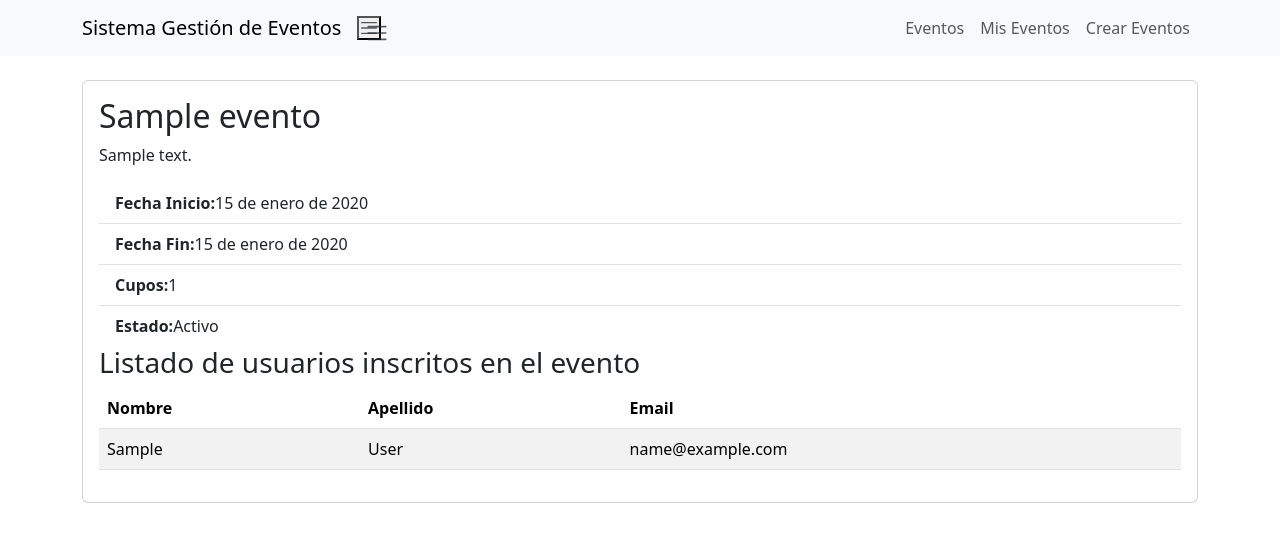
After one commit to RonnyQuinde/Eventos, a Django app: page /evento/1/ in a window 1280 px wide. The commit adds this page. Shown: the top 542 px of the page. Run offline with Django 5.2, Linux system fonts and the light colour scheme; a user stored in the database is signed in; tables that the repository leaves empty hold one stand-in row (values such as "Sample post"); some libraries are stand-ins or nearby versions.

Commit message:
Commit Final Jornada

```diff
--- /dev/null
+++ b/Eventos/urls.py
@@ -0,0 +1,16 @@
+from django.urls import path
+from .views import (
+    RegistroUsuarioView, CustomLoginView, ListaEventosView, DetalleEventoView, CrearEventoView,
+    MisEventosView, InscribirEventoView, CustomLogoutView
+)
+
+urlpatterns = [
+    path('', ListaEventosView.as_view(), name='lista_eventos'),
+    path('registro/', RegistroUsuarioView.as_view(), name='registro'),
+    path('login/', CustomLoginView.as_view(), name='login'),
+    path('logout/', CustomLogoutView.as_view(), name='logout'),
+    path('evento/<int:pk>/', DetalleEventoView.as_view(), name='detalle_evento'),
+    path('evento/<int:pk>/inscribir/', InscribirEventoView.as_view(), name='inscribir_evento'),
+    path('evento/crear/', CrearEventoView.as_view(), name='crear_eventos'),
+    path('mis-eventos/', MisEventosView.as_view(), name='mis_eventos'),
+]
--- a/Eventos/views.py
+++ b/Eventos/views.py
@@ -1,11 +1,66 @@
 from django.contrib import messages
 from django.contrib.auth import login, logout
+from django.contrib.auth.mixins import LoginRequiredMixin, UserPassesTestMixin
 from django.contrib.auth.views import LoginView
 from django.shortcuts import render, redirect
 from django.urls import reverse_lazy
 from django.views import View
-from django.views.generic import CreateView
-from Eventos.forms import RegistroUsuarioForm
+from django.views.generic import CreateView, ListView, DetailView
+from Eventos.forms import RegistroUsuarioForm, EventoForm
+from Eventos.models import Eventos
+
+
+class ListaEventosView(LoginRequiredMixin, ListView):
+    model = Eventos
+    template_name = 'Eventos/lista_eventos.html'
+
+    context_object_name = 'Eventos'
+
+    def get_queryset(self):
+        if self.request.user.rol == 'admin':
+            return Eventos.objects.all()
+        return Eventos.objects.filter(estado=True)
+
+class DetalleEventoView(LoginRequiredMixin, DetailView):
+    model = Eventos
+    template_name = 'Eventos/detalle_evento.html'
+    context_object_name = 'evento'
+
+class InscribirEventoView(LoginRequiredMixin, DetailView):
+    model = Eventos
+
+    def get(self, request, *args, **kwargs):
+        evento = self.get_object()
+        if request.user not in evento.inscritos.all() and evento.inscritos.count() < evento.cupos:
+            evento.inscritos.add(request.user)
+            messages.success(request, f'Se ha inscrito exitosamente en el evento {evento.nombre}')
+        else:
+            messages.error(request, 'No se pudo realizar la inscripción. El evento puede estar lleno o ya está inscrito')
+        return redirect('detalle_evento', pk=evento.pk)
+
+
+class CrearEventoView(LoginRequiredMixin, UserPassesTestMixin, CreateView):
+    model = Eventos
+    form_class = EventoForm
+    template_name = 'Eventos/eventos_form.html'
+    success_url = reverse_lazy('lista_eventos')
+
+    def test_func(self):
+        return self.request.user.rol == 'admin'
+
+    def form_valid(self, form):
+        response = super().form_valid(form)
+        messages.success(self.request, 'El evento se ha creado correctamente')
+        return response
+
+
+class MisEventosView(LoginRequiredMixin, ListView):
+    model = Eventos
+    template_name = 'Eventos/lista_eventos.html'
+    context_object_name = 'Eventos'
+
+    def get_queryset(self):
+        return self.request.user.Eventos_Inscritos.all()
 
 
 class CustomLoginView(LoginView):
@@ -20,12 +75,10 @@ class CustomLogoutView(View):
         logout(request)
         messages.success(request, 'Se ha cerrado la sesión exitosamente.')
         response = redirect('login')
-
-
-
-
-
-
+        response['Cache-Control'] = 'no-cache, no-store, must-revalidate'
+        response['Pragma'] = 'no-cache'
+        response['Expires'] = '0'
+        return response
 
 class RegistroUsuarioView(CreateView):
     form_class = RegistroUsuarioForm
--- a/SistemaGestionEventosP/settings.py
+++ b/SistemaGestionEventosP/settings.py
@@ -129,3 +129,5 @@ STATIC_URL = 'static/'
 DEFAULT_AUTO_FIELD = 'django.db.models.BigAutoField'
 
 AUTH_USER_MODEL = 'Eventos.Usuario'
+LOGIN_REDIRECT_URL = 'lista_eventos'
+LOGOUT_REDIRECT_URL = 'login'
--- a/SistemaGestionEventosP/urls.py
+++ b/SistemaGestionEventosP/urls.py
@@ -1,22 +1,12 @@
-"""
-URL configuration for SistemaGestionEventosP project.
 
-The `urlpatterns` list routes URLs to views. For more information please see:
-    https://docs.djangoproject.com/en/5.0/topics/http/urls/
-Examples:
-Function views
-    1. Add an import:  from my_app import views
-    2. Add a URL to urlpatterns:  path('', views.home, name='home')
-Class-based views
-    1. Add an import:  from other_app.views import Home
-    2. Add a URL to urlpatterns:  path('', Home.as_view(), name='home')
-Including another URLconf
-    1. Import the include() function: from django.urls import include, path
-    2. Add a URL to urlpatterns:  path('blog/', include('blog.urls'))
-"""
 from django.contrib import admin
-from django.urls import path
+from django.urls import path, include
+
+from Eventos.views import CustomLoginView, CustomLogoutView
 
 urlpatterns = [
     path('admin/', admin.site.urls),
+    path('', include('Eventos.urls')),
+    path('login/', CustomLoginView.as_view(), name='login'),
+    path('logout/', CustomLogoutView.as_view(), name='logout'),
 ]
--- /dev/null
+++ b/templates/Eventos/detalle_evento.html
@@ -0,0 +1,51 @@
+{% extends 'base.html' %}
+{% block titulo %}{{ evento.nombre }}{% endblock %}
+{% block content %}
+<div class="card">
+    <div class="card-body">
+        <h2 class="card-title">{{ evento.nombre }}</h2>
+        <p class="card-text">{{ evento.descripcion }}</p>
+        <ul class="list-group list-group-flush">
+            <li class="list-group-item"><strong>Fecha Inicio:</strong>{{ evento.fecha_inicio }}</li>
+            <li class="list-group-item"><strong>Fecha Fin:</strong>{{ evento.fecha_fin }}</li>
+            <li class="list-group-item"><strong>Cupos:</strong>{{ evento.cupos }}</li>
+            <li class="list-group-item"><strong>Estado:</strong>{% if evento.estado %}Activo{% else %}Inactivo{% endif %}</li>
+        </ul>
+
+        {% if user.rol == 'normal' and evento.estado %}
+            {% if user in evento.inscritos.all %}
+                <p class="mt-3 text-success">Ya estás inscrito en este evento.</p>
+            {% else %}
+                <a href="{% url 'inscribir_evento' evento.pk %}" class="btn btn-primary mt-3">Inscribirse</a>
+            {% endif %}
+        {% endif %}
+
+        {% if user.rol == 'admin' %}
+            <h3 class="mt-4>">Listado de usuarios inscritos en el evento</h3>
+            <table class="table table-striped datatable">
+                <thead>
+                    <tr>
+                        <th>Nombre</th>
+                        <th>Apellido</th>
+                        <th>Email</th>
+                    </tr>
+                </thead>
+                <tbody>
+                    {% for usuario in evento.inscritos.all %}
+                        <tr>
+                            <td>{{ usuario.first_name }}</td>
+                            <td>{{ usuario.last_name }}</td>
+                            <td>{{ usuario.email }}</td>
+                        </tr>
+                    {% empty %}
+                        <tr>
+                            <td colspan="3"> No hay usuarios registrados en este evento.</td>
+                        </tr>
+                    {% endfor %}
+                </tbody>
+            </table>
+        {% endif %}
+
+    </div>
+</div>
+{% endblock %}
--- a/templates/base.html
+++ b/templates/base.html
@@ -14,11 +14,35 @@
 
 <nav class="navbar navbar-expand-lg navbar-light bg-light">
     <div class="container">
-        <a class="navbar-brand" href="#"> Sistema Gestión de Eventos </a> <!-- Hacer enlace a lista de cursos -->
+        <a class="navbar-brand" href="{% url 'lista_eventos' %}"> Sistema Gestión de Eventos </a> <!-- Hacer enlace a lista de cursos -->
         <button class="navbar-toggler-icon" type="button" data-bs-toggle="#navbarNav" aria-controls="navbarNav" aria-expanded="false" aria-label="Toggle navigation">
                 <span class="navbar-toggler-icon"></span>
         </button>
         <!-- Hacer lista de opciones según validación del usuario -->
+        <div class="collapse navbar-collapse" id="navbarNav">
+            <ul class="navbar-nav ms-auto">
+                {% if user.is_authenticated %}
+                     <li class="nav-item">
+                        <a class="nav-link" href="{% url 'lista_eventos' %}">Eventos</a>
+                    </li>
+                    <li class="nav-item">
+                        <a class="nav-link" href="{% url 'mis_eventos' %}">Mis Eventos</a>
+                    </li>
+                    {% if user.rol == 'admin' %}
+                        <li class="nav-item">
+                            <a class="nav-link" href="{% url 'crear_eventos' %}">Crear Eventos</a>
+                        </li>
+                    {% endif %}
+                {% else %}
+                    <li class="nav-item">
+                        <a class="nav-link" href="{% url 'login' %}">Iniciar Sesión</a>
+                    </li>
+                    <li class="nav-item">
+                        <a class="nav-link" href="{% url 'registro' %}">Registrarse</a>
+                    </li>
+                {% endif %}
+            </ul>
+        </div>
     </div>
 </nav>
 <div class = "container mt-4">
```
Also changed, not shown: Eventos/forms.py (+12 -1 lines), templates/Eventos/eventos_form.html (added, +25 -0 lines), templates/Eventos/lista_eventos.html (+35 -0 lines), templates/registro/login.html (+44 -0 lines), Eventos/models.py (line endings or trailing spaces).
